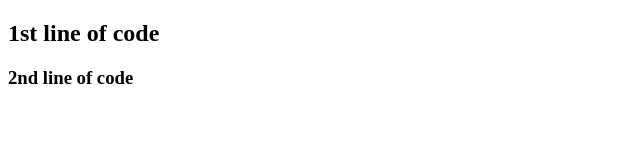
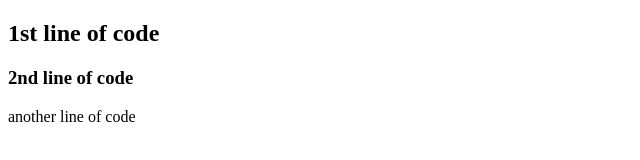
Before and after one commit to utsobe/practise, a plain HTML site: page index.html in a window 1280 px wide. Shown: the whole page, without its empty margins (0-640 px from the left). Drawn offline with Linux system fonts and the light colour scheme.

Commit message:
more code

```diff
--- a/index.html
+++ b/index.html
@@ -11,6 +11,7 @@
 <body>
     <h2>1st line of code</h2>
     <h3>2nd line of code</h3>
+    <p>another line of code</p>
 </body>
 
 </html>
```
